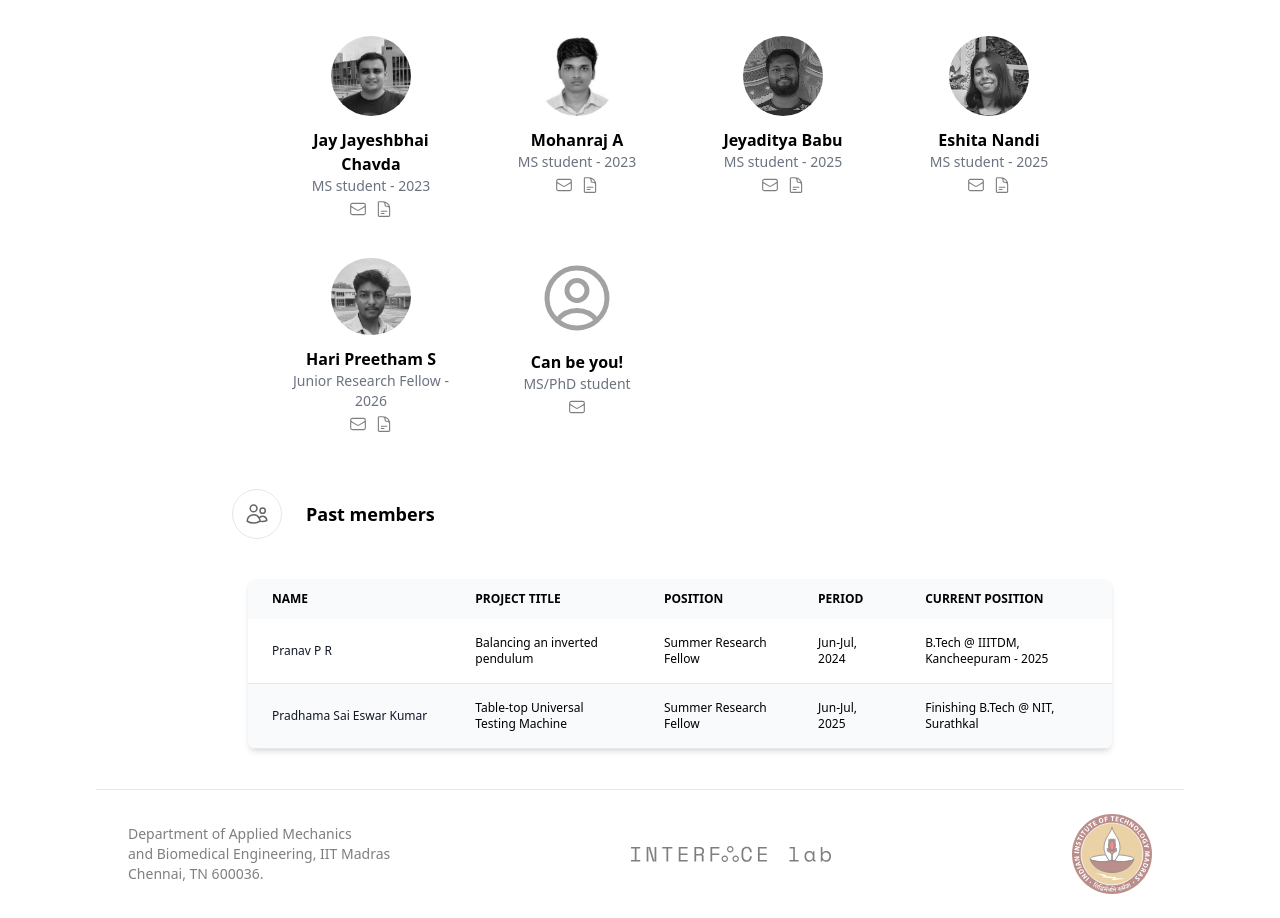
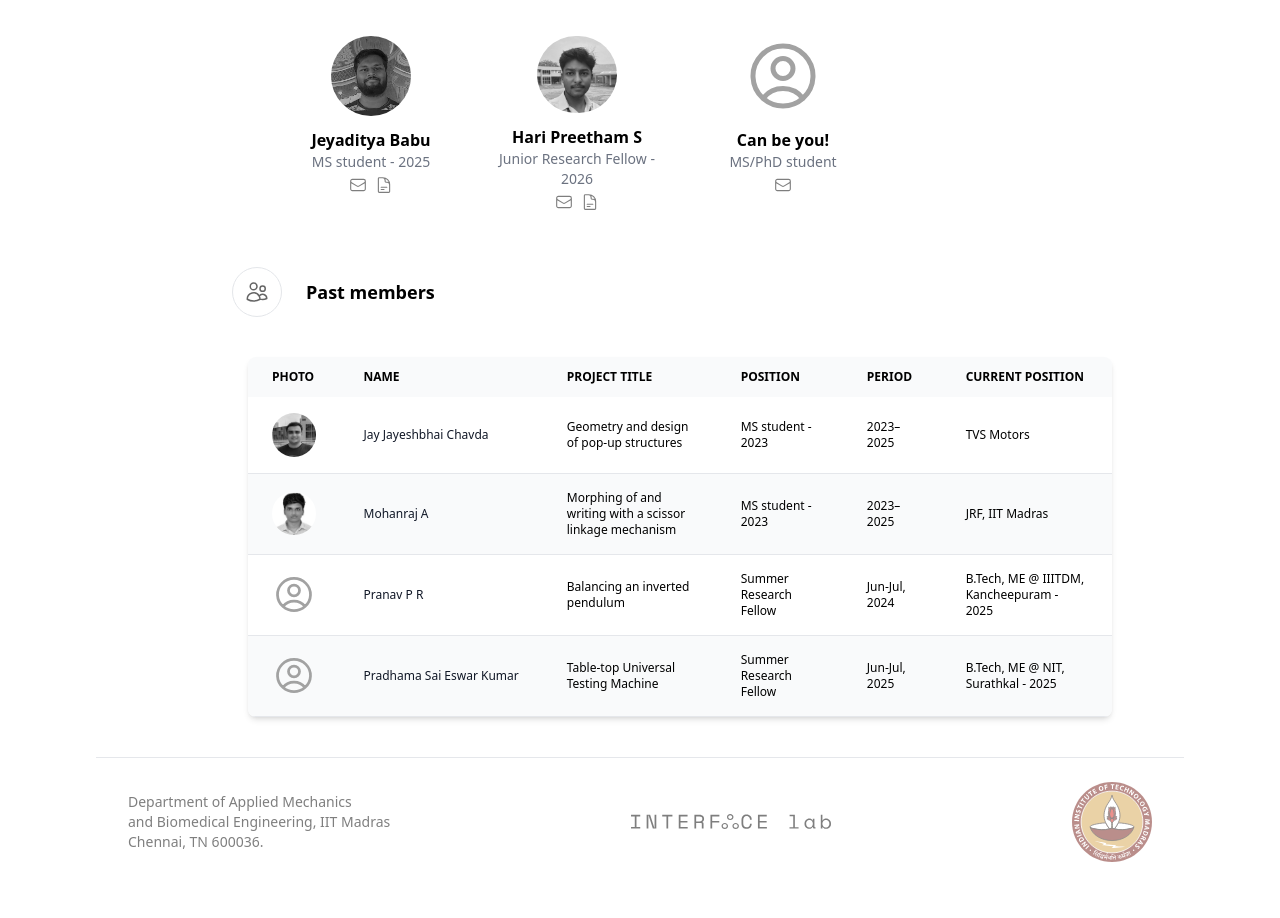
Before and after one commit to sgangaprasath/interface, a Next.js app: page /members in a window 1280 px wide. Shown: the part 380-1298 px from the top of the page. After the commit the page ends 1266 px from the top, so only its background shows below. Built offline with nearby package versions, Linux system fonts and the light colour scheme.

Commit message:
MembersUpdate

```diff
--- a/app/json/members.json
+++ b/app/json/members.json
@@ -52,7 +52,11 @@
     "email": "mailto:am23s028@smail.iitm.ac.in",
     "webpage": "",
     "cv": "https://github.com/sgangaprasath/interface/blob/main/public/pdf/JayCV.pdf",
-    "image": "/images/jaychavda.jpg"
+    "image": "/images/jaychavda.jpg",
+    "status": "past",
+    "thesis": "Geometry and design of pop-up structures",
+    "period": "2023–2025",
+    "currentPosition": "TVS Motors"
   },
   {
     "id": 7,
@@ -63,7 +67,11 @@
     "email": "mailto:am23s055@smail.iitm.ac.in",
     "webpage": "",
     "cv": "https://github.com/sgangaprasath/interface/blob/main/public/pdf/MohanCV.pdf",
-    "image": "/images/mohanraj.jpg"
+    "image": "/images/mohanraj.jpg",
+    "status": "past",
+    "thesis": "Morphing of and writing with a scissor linkage mechanism",
+    "period": "2023–2025",
+    "currentPosition": "JRF, IIT Madras"
   },
   {
     "id": 8,
@@ -78,17 +86,6 @@
   },
   {
     "id": 9,
-    "name": "Eshita Nandi",
-    "title": "MS student - 2025",
-    "twitter": "",
-    "linkedIn": "",
-    "email": "mailto:am25s020@smail.iitm.ac.in",
-    "webpage": "",
-    "cv": "https://github.com/sgangaprasath/interface/blob/main/public/pdf/EshitaCV.pdf",
-    "image": "/images/Eshita.jpg"
-  },
-  {
-    "id": 10,
     "name": "Hari Preetham S",
     "title": "Junior Research Fellow - 2026",
     "twitter": "",
@@ -99,7 +96,7 @@
     "image": "/images/Hari.jpg"
   },
   {
-    "id": 11,
+    "id": 10,
     "name": "Can be you!",
     "title": "MS/PhD student",
     "twitter": "",
--- a/app/members/page.tsx
+++ b/app/members/page.tsx
@@ -14,6 +14,10 @@ export interface MembersMetaData {
   webpage: string;
   cv: string;
   image: string;
+  status?: string;
+  thesis?: string;
+  period?: string;
+  currentPosition?: string;
 }
 
 const getMemContent = (): MembersMetaData[] => {
@@ -121,7 +125,9 @@ export const generateStaticParams = async () => {
 
 const MembersPage = () => {
   const posts = getMemContent();
-  const memPreviews = posts.map((post) => (
+  const currentMembers = posts.filter((p) => p.status !== "past");
+  const pastMsMembers = posts.filter((p) => p.status === "past");
+  const memPreviews = currentMembers.map((post) => (
     <MemPreview key={post.id} {...post} />
   ));
   return (
@@ -198,6 +204,9 @@ const MembersPage = () => {
           <thead className="text-xs uppercase bg-gray-50">
             <tr>
               <th scope="col" className="px-6 py-3">
+                Photo
+              </th>
+              <th scope="col" className="px-6 py-3">
                 Name
               </th>
               <th scope="col" className="px-6 py-3">
@@ -215,7 +224,39 @@ const MembersPage = () => {
             </tr>
           </thead>
           <tbody className="text-xs">
+            {pastMsMembers.map((m) => (
+              <tr key={m.id} className="odd:bg-white even:bg-gray-50 border-b">
+                <td className="px-6 py-4">
+                  <Image
+                    src={m.image}
+                    width={48}
+                    height={48}
+                    alt={`Photo of ${m.name}`}
+                    className="rounded-full grayscale"
+                  />
+                </td>
+                <th
+                  scope="row"
+                  className="px-6 py-4 font-medium text-gray-900 whitespace-nowrap"
+                >
+                  {m.name}
+                </th>
+                <td className="px-6 py-4">{m.thesis ?? ""}</td>
+                <td className="px-6 py-4">{m.title}</td>
+                <td className="px-6 py-4">{m.period ?? ""}</td>
+                <td className="px-6 py-4">{m.currentPosition ?? "–"}</td>
+              </tr>
+            ))}
             <tr className="odd:bg-white even:bg-gray-50 border-b">
+              <td className="px-6 py-4">
+                <Image
+                  src="/images/profile.svg"
+                  width={48}
+                  height={48}
+                  alt="Photo of Pranav P R"
+                  className="rounded-full grayscale"
+                />
+              </td>
               <th
                 scope="row"
                 className="px-6 py-4 font-medium text-gray-900 whitespace-nowrap"
@@ -226,10 +267,19 @@ const MembersPage = () => {
               <td className="px-6 py-4">Summer Research Fellow</td>
               <td className="px-6 py-4">Jun-Jul, 2024</td>
               <td className="px-6 py-4">
-                B.Tech @ IIITDM, Kancheepuram - 2025
+                B.Tech, ME @ IIITDM, Kancheepuram - 2025
               </td>
             </tr>
             <tr className="odd:bg-white even:bg-gray-50 border-b">
+              <td className="px-6 py-4">
+                <Image
+                  src="/images/profile.svg"
+                  width={48}
+                  height={48}
+                  alt="Photo of Pradhama Sai Eswar Kumar"
+                  className="rounded-full grayscale"
+                />
+              </td>
               <th
                 scope="row"
                 className="px-6 py-4 font-medium text-gray-900 whitespace-nowrap"
@@ -240,7 +290,7 @@ const MembersPage = () => {
               <td className="px-6 py-4">Summer Research Fellow</td>
               <td className="px-6 py-4">Jun-Jul, 2025</td>
               <td className="px-6 py-4">
-                Finishing B.Tech @ NIT, Surathkal
+                B.Tech, ME @ NIT, Surathkal - 2025
               </td>
             </tr>
           </tbody>
```
Also changed, not shown: public/images/Eshita.jpg (deleted), 1 other file (tests, documents, lock files or other folders).
